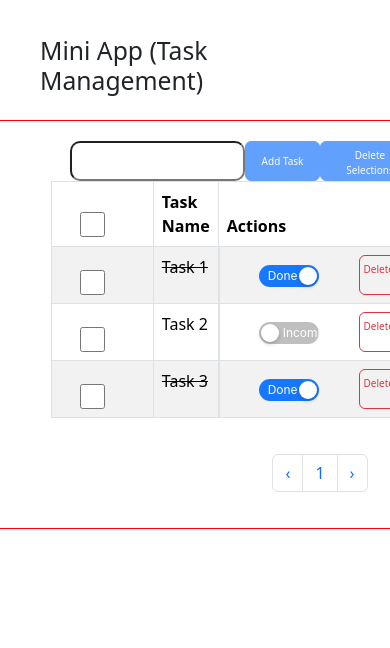
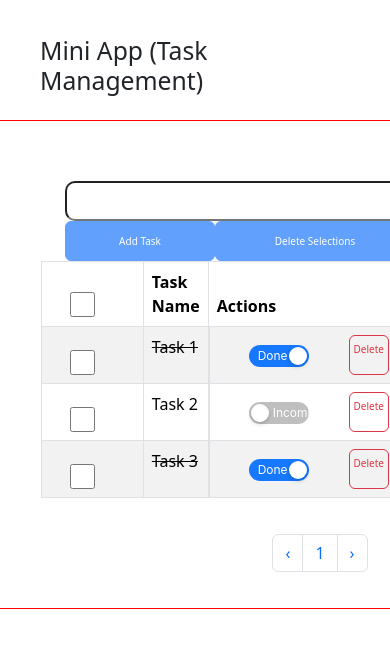
Before and after one commit to GoktugYmsk/task-management-challange, a React (Create React App) app: page / in a window 390 px wide. Shown: the top 648 px of the page. Built offline with nearby package versions, Linux system fonts and the light colour scheme.

Commit message:
mobile responsive & mediaquery edited

```diff
--- a/src/components/content/altBox/index.scss
+++ b/src/components/content/altBox/index.scss
@@ -2,7 +2,6 @@
     display: flex;
     align-items: center !important;
     justify-content: center !important;
-    width: 600px;
     height: auto;
     border-radius: 10px;
 
--- a/src/components/content/index.jsx
+++ b/src/components/content/index.jsx
@@ -1,6 +1,7 @@
 import React, { useState } from 'react';
 
 import Pagination from 'react-bootstrap/Pagination';
+import { Row, Col } from 'react-bootstrap';
 
 import TopBox from './topBox';
 import AltBox from './altBox';
@@ -11,8 +12,12 @@ function Content() {
 
   return (
     <div className='content-container'>
-     <TopBox tasks={tasks} setTasks={setTasks}/>
+      <Row>
+        <Col sm={12} md={12} lg={12} >
+          <TopBox tasks={tasks} setTasks={setTasks} />
           <AltBox tasks={tasks} setTasks={setTasks} />
+        </Col>
+      </Row>
       <Pagination className='content-container__pagination'>
         <Pagination.Prev />
         <Pagination.Item>{1}</Pagination.Item>
--- a/src/components/content/topBox/index.jsx
+++ b/src/components/content/topBox/index.jsx
@@ -1,6 +1,7 @@
 import React, { useState, useRef } from 'react';
 import Button from 'react-bootstrap/Button';
 import Modal from 'react-bootstrap/Modal';
+import { Row, Col } from 'react-bootstrap';
 
 import './index.scss';
 
@@ -45,8 +46,14 @@ function TopBox({ tasks, setTasks }) {
   };
 
   return (
+    <Row>
+      <Col sm={12} md={12} lg={12} >
         <div className='content-topBox'>
+          <Row>
+            <Col sm={6} md={6} lg={6} >
               <input ref={inputRef} value={inputValue} onChange={handleInputChange} />
+            </Col>
+            <Col sm={2} md={2} lg={2} >
               <Button
                 className='content-topBox__add-Button'
                 onClick={handleAddTask}
@@ -54,6 +61,8 @@ function TopBox({ tasks, setTasks }) {
               >
                 Add Task
               </Button>
+            </Col>
+            <Col sm={4} md={4} lg={4} >
             <Button
               className='content-topBox__allDelete-Button'
               onClick={deleteSelections}
@@ -61,6 +70,8 @@ function TopBox({ tasks, setTasks }) {
             >
               Delete Selections
             </Button>
+          </Col>
+        </Row>
         <Modal show={showModal} onHide={handleModalClose}>
           <Modal.Header closeButton>
             <Modal.Title>Confirmation</Modal.Title>
@@ -76,6 +87,8 @@ function TopBox({ tasks, setTasks }) {
           </Modal.Footer>
         </Modal>
       </div>
+    </Col>
+    </Row >
   );
 }
 
--- a/src/components/content/topBox/index.scss
+++ b/src/components/content/topBox/index.scss
@@ -1,20 +1,23 @@
 .content-topBox {
     display: flex;
-    width: 600px;
+    justify-content: space-around;
+    width: 100%;
 
     input {
         border-radius: 10px;
-        width: 300px;
+        width: 400px;
     }
 
     .content-topBox__add-Button {
-        width: 100px;
+        margin-right: 40px;
+        width: 150px;
     }
 
     .content-topBox__allDelete-Button {
+        margin-left: 10px;
         width: 200px;
 
-        &:hover{
+        &:hover {
             background: red;
         }
     }
@@ -22,24 +25,33 @@
 
 @media screen and (max-width:540px) {
     .content-topBox {
-        width: 350px;
-        margin-left: 100px;
+        display: flex;
+        flex-direction: none !important;
+        align-items: center !important;
+        justify-content: center !important;
+        width: 380px;
+        margin-left: 120px;
 
         input {
-            width: 175px;
+            width: 93%;
             height: 40px;
+            position: relative;
+            top: 40px;
+        }
+
     }
 
     .content-topBox__add-Button {
-            width: 75px;
         height: 40px;
         font-size: 10px !important;
+        position: relative;
+        top: 40px;
     }
 
     .content-topBox__allDelete-Button {
-            width: 100px;
         height: 40px;
         font-size: 10px !important;
+        position: relative;
+        left: 140px;
     }
 }
-}
```
Lines whose indentation alone changed are shown as unchanged.
